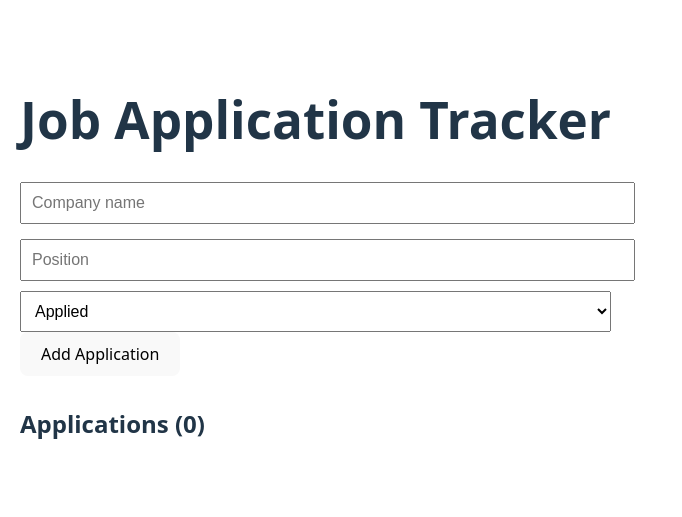
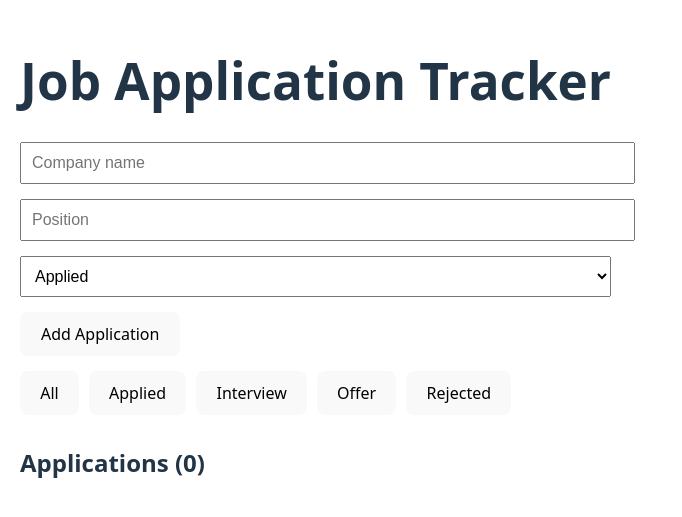
Before and after one commit to ehouston2/job-tracker, a React (Vite) app: page / in a window 1280 px wide. Shown: the part 141-658 px from the top of the page, without its empty margins (0-682 px from the left). Built offline with nearby package versions, Linux system fonts and the light colour scheme.

Commit message:
add filter by status with filtered count display

```diff
--- a/src/App.jsx
+++ b/src/App.jsx
@@ -6,6 +6,7 @@ function App() {
   const [position, setPosition] = useState('')
   const [status, setStatus] = useState('Applied')
   const [applications, setApplications] = useState([])
+  const [filter, setFilter] = useState('All')
 
   const isFirstRender = useRef(true)
 
@@ -47,6 +48,11 @@ function App() {
     setApplications(applications.filter(app => app.id !== idToDelete))
   }
 
+  const filteredApplications = applications.filter(app => {
+    if (filter === 'All') return true
+    return app.status === filter
+  })
+
   return (
     <div style={{ padding: '20px', maxWidth: '600px' }}>
       <h1>Job Application Tracker</h1>
@@ -75,7 +81,7 @@ function App() {
           <select
             value={status}
             onChange={(e) => setStatus(e.target.value)}
-            style={{ width: '100%', padding: '10px', fontSize: '16px', marginTop: '10px' }}
+            style={{ width: '100%', padding: '10px', fontSize: '16px', marginTop: '15px' }}
           >
             <option value="Applied">Applied</option>
             <option value="Interview">Interview</option>
@@ -84,15 +90,35 @@ function App() {
           </select>
         </div>
 
-        <button type="submit" style={{ padding: '10px 20px', fontSize: '16px' }}>
+        <button type="submit" style={{ padding: '10px 20px', fontSize: '16px', marginTop: '15px' }}>
           Add Application
         </button>
 
       </form>
 
+      <div style={{ marginTop: '15px', display: 'flex', gap: '10px' }}>
+        <button onClick={() => setFilter('All')}>
+          All
+        </button>
+        <button onClick={() => setFilter('Applied')}>
+          Applied
+        </button>
+        <button onClick={() => setFilter('Interview')}>
+          Interview
+        </button>
+        <button onClick={() => setFilter('Offer')}>
+          Offer
+        </button>
+        <button onClick={() => setFilter('Rejected')}>
+          Rejected
+        </button>
+      </div>
+
+
       <div style={{ marginTop: '30px' }}>
-        <h2>Applications ({applications.length})</h2>
-        {applications.map(app => (
+        <h2>Applications ({filteredApplications.length})</h2>
+
+        {filteredApplications.map(app => (
           <div key={app.id} style={{
             border: '1px solid #ddd',
             padding: '15px',
```
